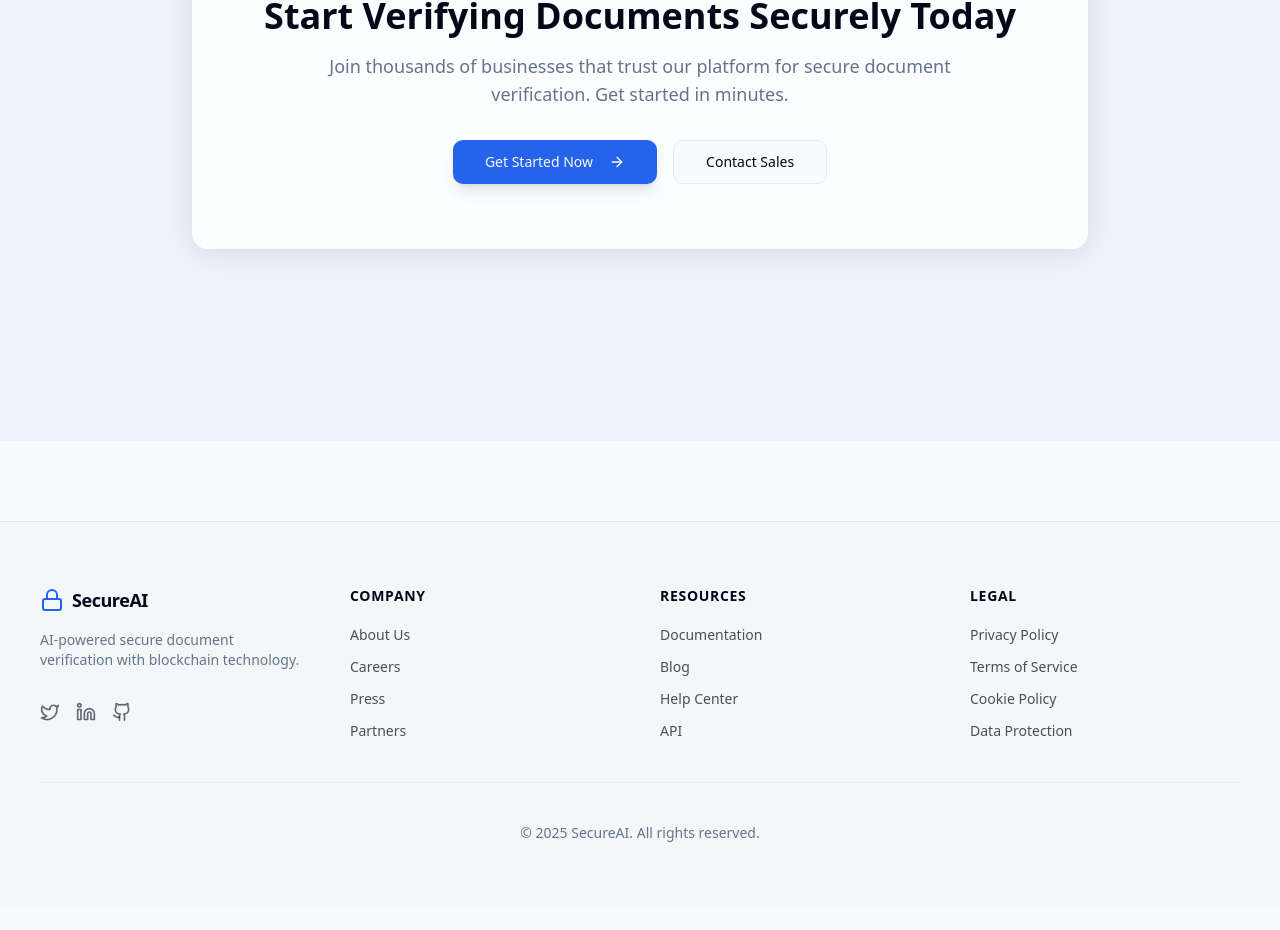
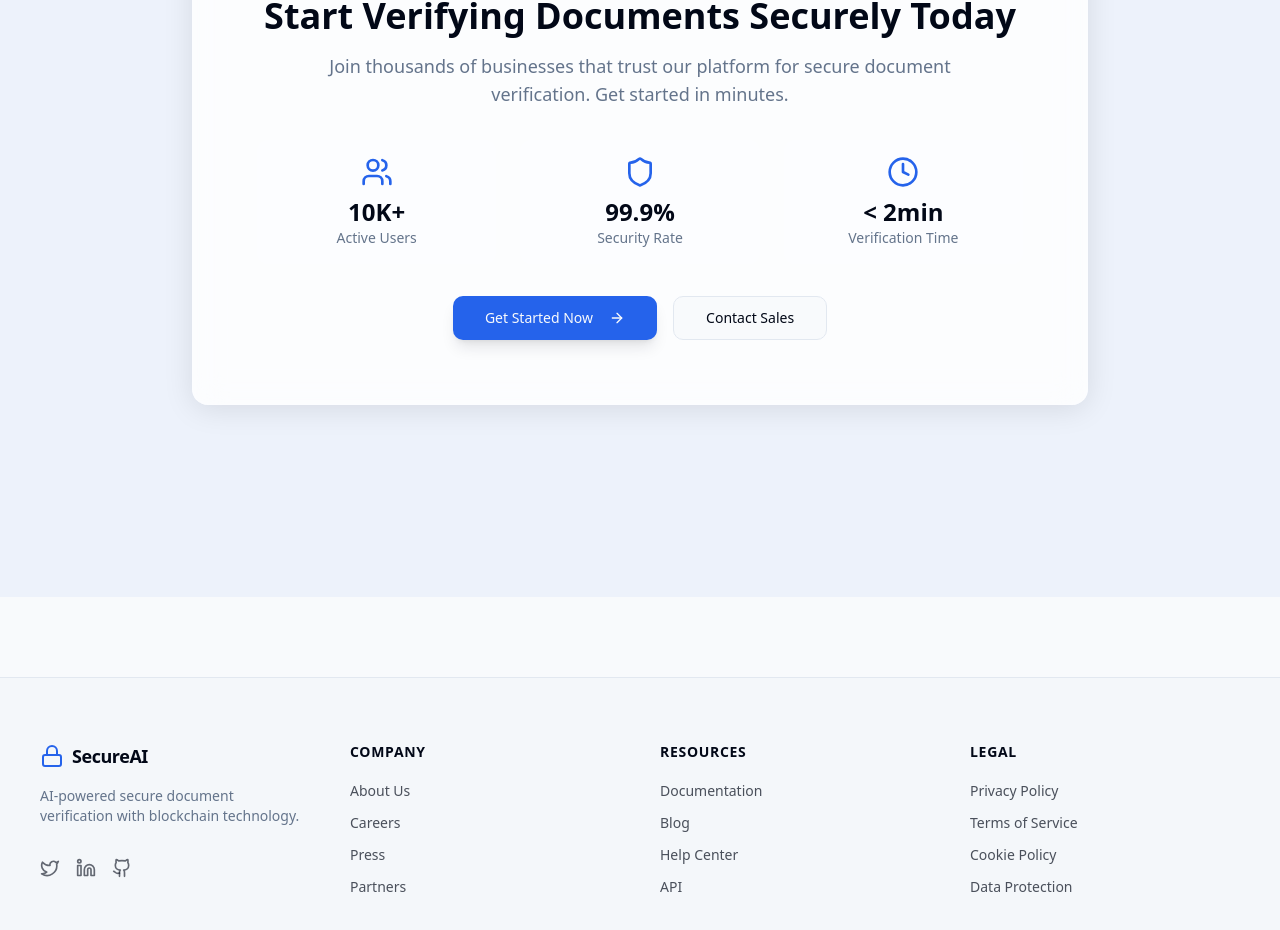
Before and after one commit to aparnats7/hack-project-1, a React (Vite) app: page / in a window 1280 px wide. Shown: the part 4015-4945 px from the top of the page. Before the commit the page ends 4922 px from the top, so only its background shows below. Built offline with nearby package versions, Linux system fonts and the light colour scheme.

Commit message:
Cta added

```diff
--- a/src/components/home/Cta.jsx
+++ b/src/components/home/Cta.jsx
@@ -1,28 +1,66 @@
 import { Button } from '../../components/ui/button';
-import { ArrowRight } from 'lucide-react';
+import { ArrowRight, CheckCircle2, Users, Shield, Clock } from 'lucide-react';
 import { useNavigate } from 'react-router-dom';
 
 const Cta = () => {
   const navigate = useNavigate();
 
+  const stats = [
+    { icon: Users, value: '10K+', label: 'Active Users' },
+    { icon: Shield, value: '99.9%', label: 'Security Rate' },
+    { icon: Clock, value: '< 2min', label: 'Verification Time' },
+  ];
+
   return (
     <section className="py-16 md:py-24 bg-primary/5">
       <div className="section-container">
         <div className="glass p-10 md:p-16 rounded-2xl text-center max-w-4xl mx-auto">
-          <h2 className="text-3xl md:text-4xl font-bold mb-4">
+          <h2
+            className="text-3xl md:text-4xl font-bold mb-4 animate-fade-in"
+          >
             Start Verifying Documents Securely Today
           </h2>
-          <p className="text-lg text-muted-foreground mb-8 max-w-2xl mx-auto">
+          <p
+            className="text-lg text-muted-foreground mb-8 max-w-2xl mx-auto animate-fade-in-delayed"
+          >
             Join thousands of businesses that trust our platform for secure document verification. Get started in minutes.
           </p>
+
+          {/* Stats Section */}
+          <div className="grid grid-cols-1 md:grid-cols-3 gap-6 mb-8">
+            {stats.map((stat, index) => (
+              <div
+                key={index}
+                className="flex flex-col items-center p-4 rounded-lg bg-white/5 hover:bg-white/10 transition-all duration-300 hover:scale-105 animate-fade-in-up"
+                style={{ animationDelay: `${index * 100}ms` }}
+              >
+                <stat.icon className="h-8 w-8 text-primary mb-2" />
+                <div className="text-2xl font-bold">{stat.value}</div>
+                <div className="text-sm text-muted-foreground">{stat.label}</div>
+              </div>
+            ))}
+          </div>
+
           <div className="flex flex-wrap justify-center gap-4">
-            <Button className="button-primary" size="lg" onClick={() => navigate('/signup')}>
-              Get Started Now
-              <ArrowRight className="ml-2 h-4 w-4" />
-            </Button>
-            <Button variant="outline" size="lg">
-              Contact Sales
-            </Button>
+            <div className="transition-transform duration-300 hover:scale-105 active:scale-95">
+              <Button
+                className="button-primary group"
+                size="lg"
+                onClick={() => navigate('/signup')}
+              >
+                Get Started Now
+                <ArrowRight className="ml-2 h-4 w-4 group-hover:translate-x-1 transition-transform duration-300" />
+              </Button>
+            </div>
+            <div className="transition-transform duration-300 hover:scale-105 active:scale-95">
+              <Button
+                variant="outline"
+                size="lg"
+                onClick={() => navigate('/contact-sales')}
+              >
+                Contact Sales
+              </Button>
+            </div>
           </div>
         </div>
       </div>
```
